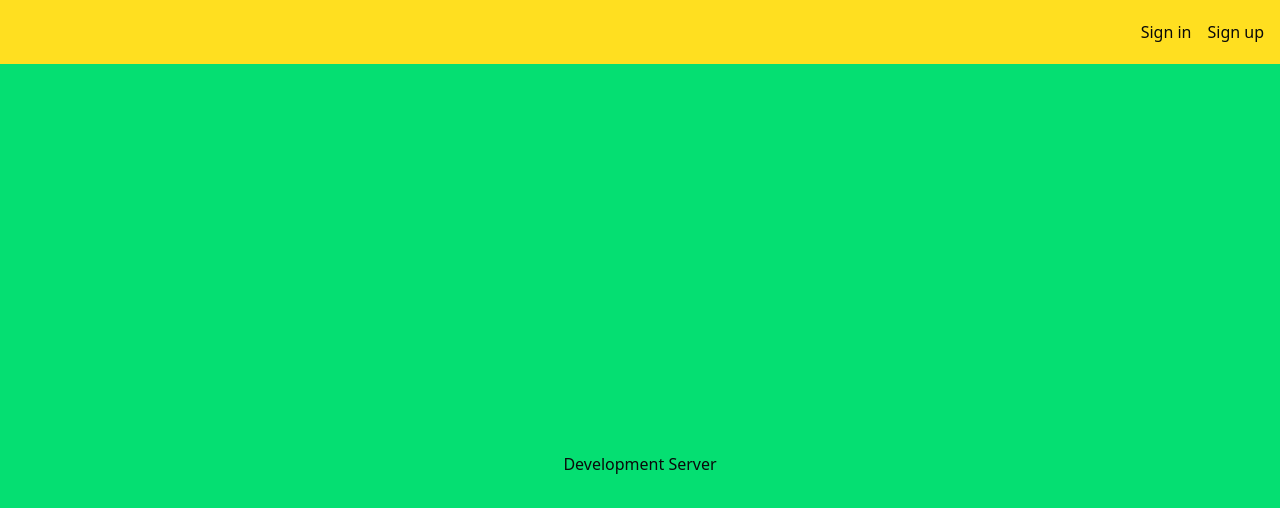
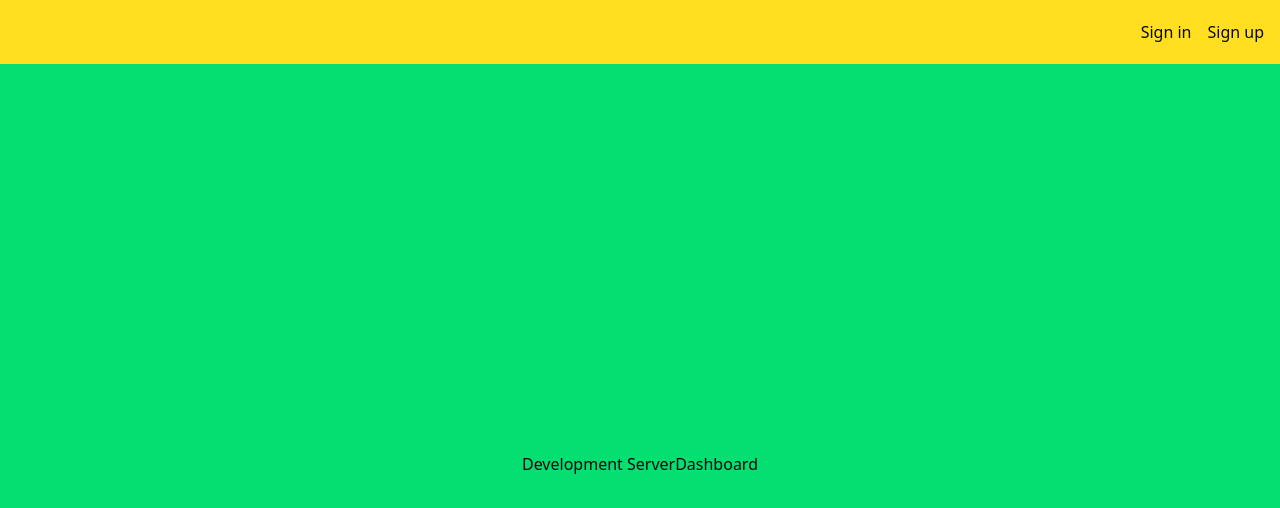
Before and after one commit to mohd-tahzeeb-khan/SketchCode--The-code-generator, a Next.js app in the folder sketchcode/: page / in a window 1280 px wide. Shown: the top 508 px of the page. Built offline with nearby package versions, Linux system fonts and the light colour scheme; no server answers.

Commit message:
page.js file is alter to integrate the dashboard

```diff
--- a/sketchcode/src/app/page.js
+++ b/sketchcode/src/app/page.js
@@ -4,7 +4,9 @@ import React from 'react'
 const page = () => {
   return (
     <>
-      <div className='h-screen flex justify-center items-center bg-green-400'>Development Server</div>
+      <div className='h-screen flex justify-center items-center bg-green-400'>Development Server
+      <button className='' onClick={()=>{}}>Dashboard</button>
+      </div>
     </>
   )
 }
```
